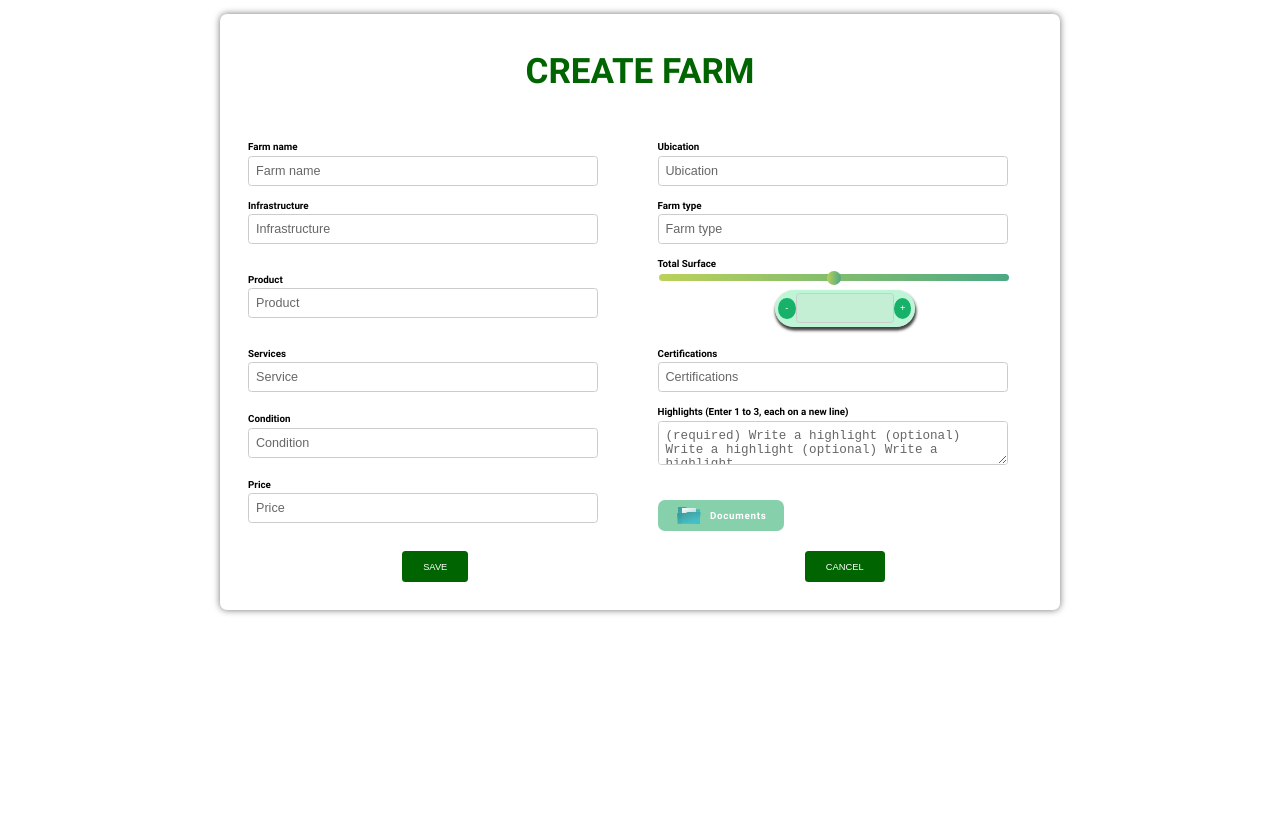
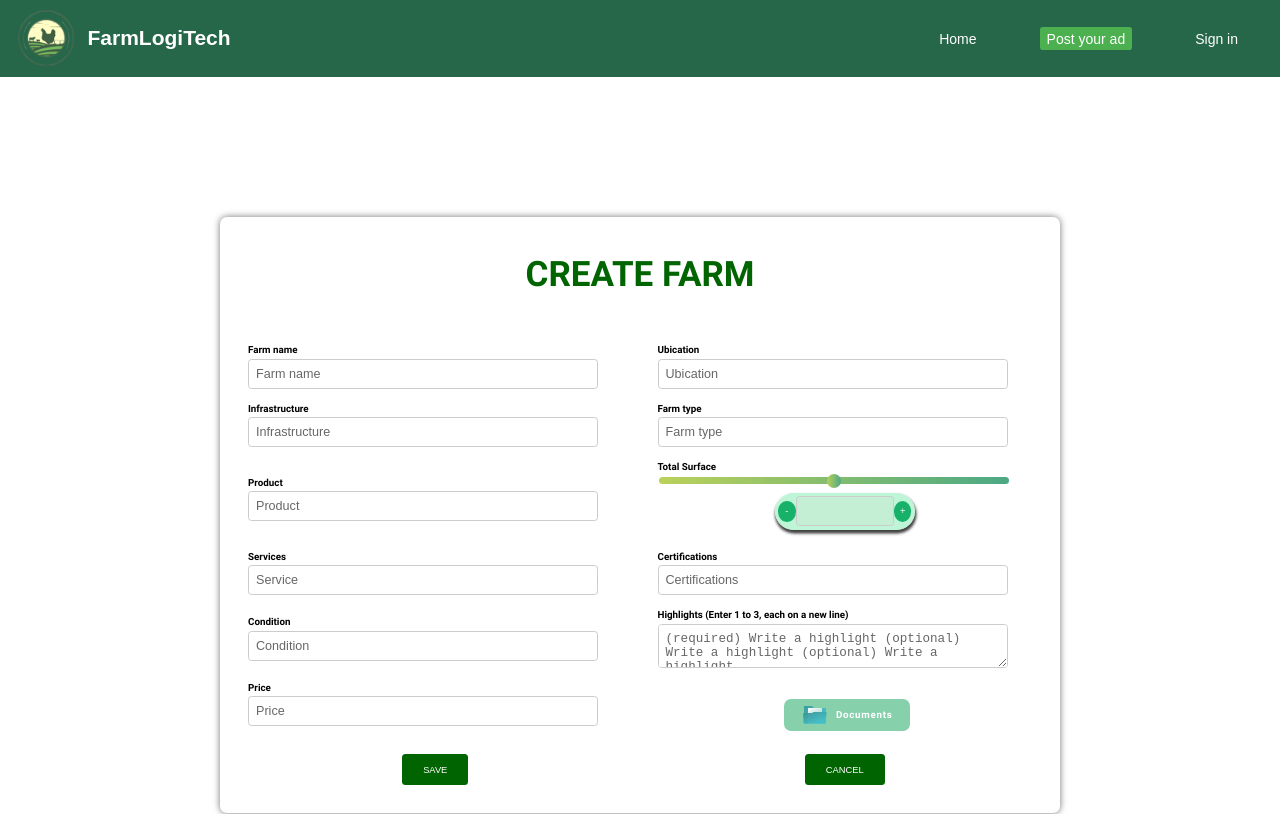
Before and after one commit to Aplicaciones-Web-WX55-Group-S-del-Softw/frontend-application, a Vue app: page /profile/farm in a window 1280 px wide. Shown: the top 814 px of the page. Built offline with nearby package versions, Linux system fonts and the light colour scheme.

Commit message:
change(search-and-match): updated profile farm component

```diff
--- a/src/profile-farm/components/profile-farm/profile-farm.vue
+++ b/src/profile-farm/components/profile-farm/profile-farm.vue
@@ -2,8 +2,10 @@
 import { ref, nextTick } from 'vue';
 import { useRouter } from 'vue-router';
 import farmService from '../../services/farm.js';
-
+import ToolbarComponent from "../../../public/toolbar-component/toolbar-component.vue";
+import FooterComponent from "../../../public/footer-component/footer-component.vue";
 export default {
+  components: { FooterComponent, ToolbarComponent },
   setup() {
     const router = useRouter();
     const farm = ref({
@@ -116,6 +118,7 @@ export default {
 </script>
 
 <template>
+  <toolbar-component/>
   <div class="body-container">
     <div class="container">
       <h1>CREATE FARM</h1>
@@ -278,22 +281,23 @@ export default {
       </div>
     </div>
   </div>
+  <footer-component/>
 </template>
 
 <style scoped>
 @import url('https://cdnjs.cloudflare.com/ajax/libs/font-awesome/6.4.2/css/all.min.css');
 
 body {
-  background-color: #f0f0f0;
+
   display: flex;
   justify-content: center;
   align-items: center;
-  height: 100vh;
+
   margin: 0;
 }
 
 .body-container {
-  margin-top: 20px;
+  margin-top: 200px;
   width: 100%;
   display: flex;
   flex-direction: column;
@@ -398,7 +402,8 @@ textarea {
   gap: 10px;
   cursor: pointer;
   transition: all 0.3s;
-  margin-top: 30px;
+  margin-top: 25px;
+  margin-left:180px;
 }
 
 .folderContainer {
```
